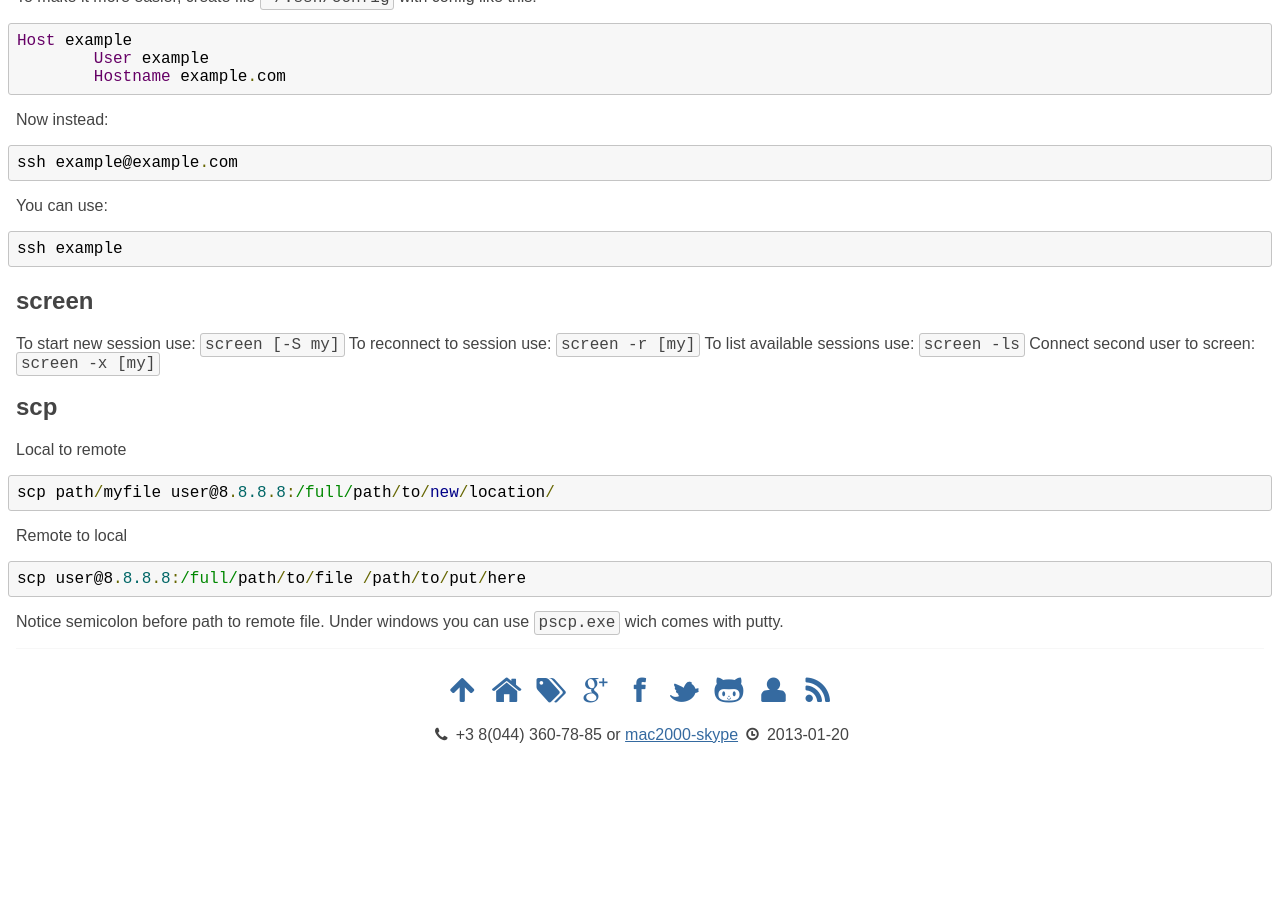
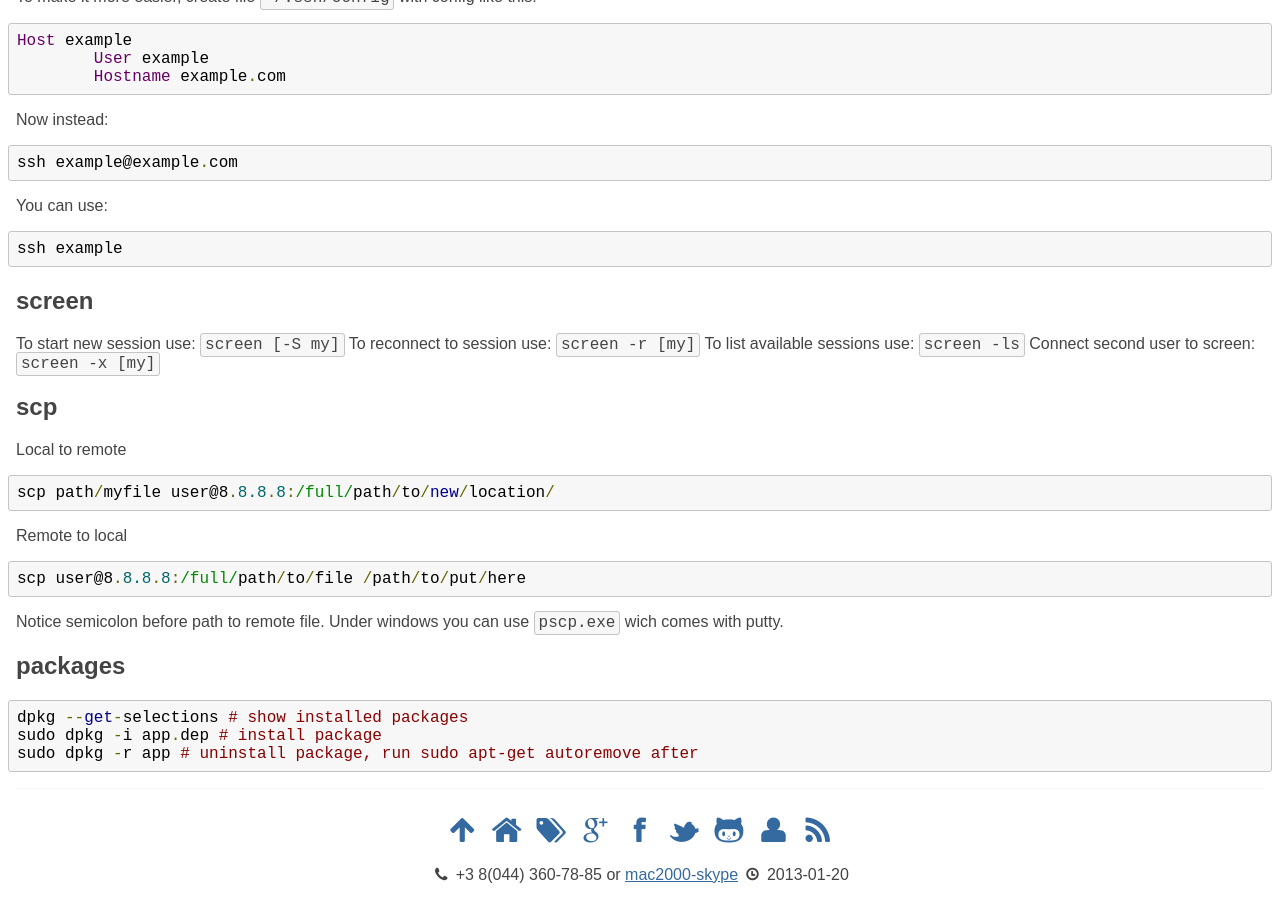
Before and after one commit to michaelbramwell/mac2000.github.com, a Jekyll site: the page built from howto/bash.md, in a window 1280 px wide and 900 px high, scrolled down 2208 px. Built offline with Jekyll 4.4.1, drawn with Linux system fonts in a browser that asks for light colours; before the commit the page ends 2968 px from its top, so only the background shows below that.

Commit message:
bash packages;

```diff
--- a/howto/bash.md
+++ b/howto/bash.md
@@ -148,3 +148,10 @@ Remote to local
 
 Notice semicolon before path to remote file.
 Under windows you can use `pscp.exe` wich comes with putty.
+
+packages
+--------
+
+	dpkg --get-selections # show installed packages
+	sudo dpkg -i app.dep # install package
+	sudo dpkg -r app # uninstall package, run sudo apt-get autoremove after
```
